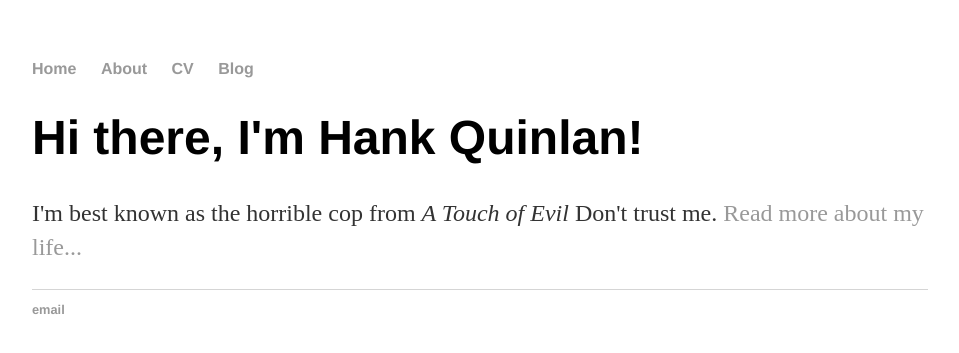
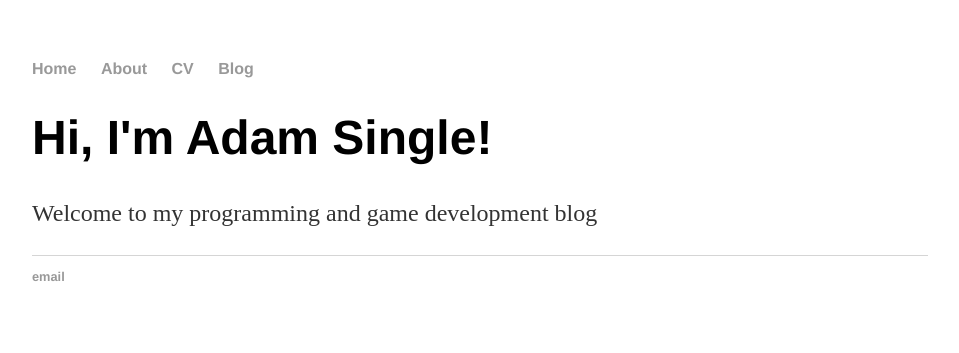
Before and after one commit to adamsingle/adamsingle.github.io, a Jekyll site: the page built from index.html, in a window 1280 px wide. Shown: the top 353 px of the page, without its empty margins (160-1119 px from the left). Built offline with Jekyll 4.4.1, drawn with Linux system fonts in a browser that asks for light colours.

Commit message:
Update index.html
opening message

```diff
--- a/index.html
+++ b/index.html
@@ -1,8 +1,8 @@
 ---
 layout: default
-title: Hank Quinlan, Horrible Cop
+title: Adam Single, Unity Developer
 ---
 <div class="blurb">
-	<h1>Hi there, I'm Hank Quinlan!</h1>
-	<p>I'm best known as the horrible cop from <em>A Touch of Evil</em> Don't trust me. <a href="/about">Read more about my life...</a></p>
+	<h1>Hi, I'm Adam Single!</h1>
+	<p>Welcome to my programming and game development blog</p>
 </div><!-- /.blurb -->
```
